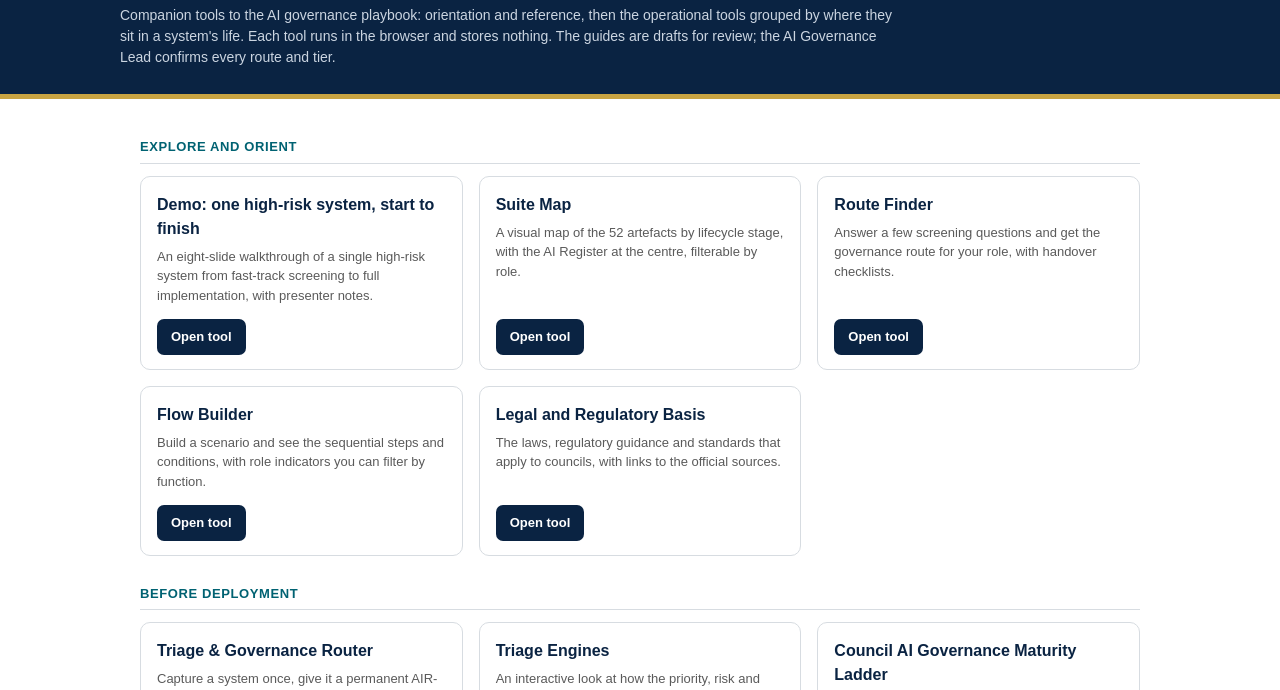
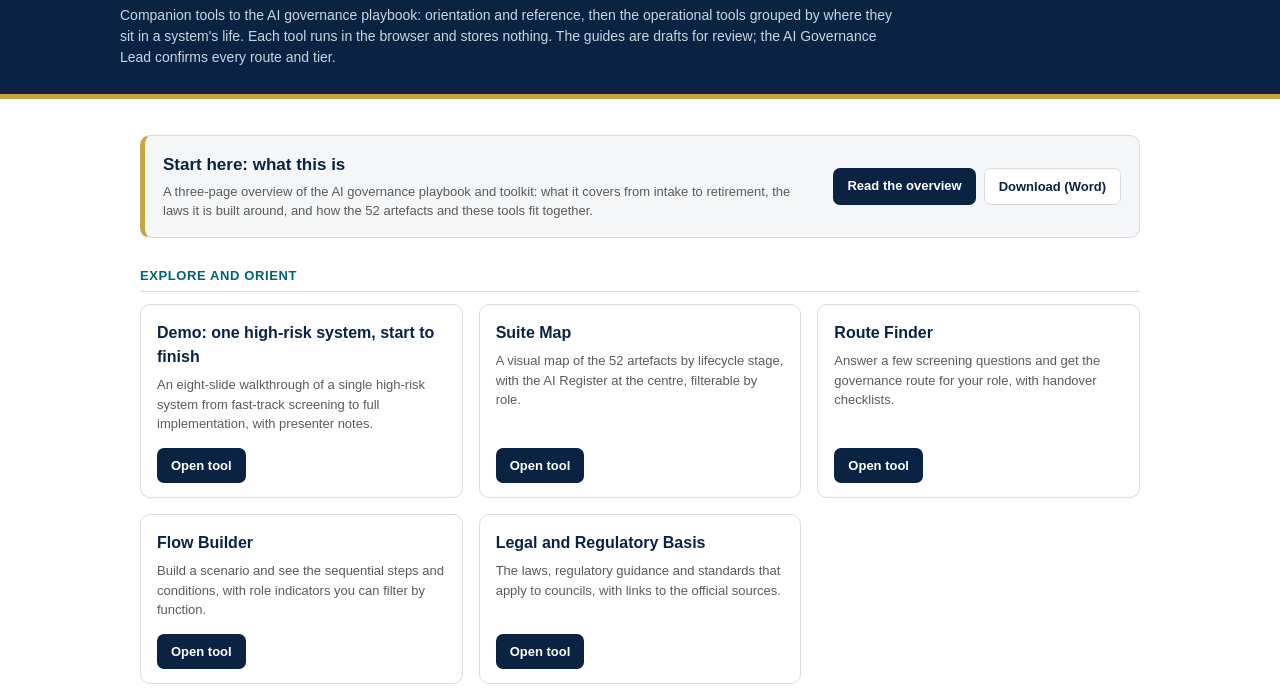
Before and after one commit to KimAbercromby/AIGovernanceSuiteTools, a plain HTML site: page index.html in a window 1280 px wide. Shown: the part 108-798 px from the top of the page. Drawn offline with Linux system fonts and the light colour scheme.

Commit message:
Home page: Start here panel with the AI Governance Overview (PDF and Word)

```diff
--- a/index.html
+++ b/index.html
@@ -24,6 +24,15 @@
   .card a.open{align-self:flex-start;text-decoration:none;font-size:13px;font-weight:700;color:#fff;background:var(--navy);padding:8px 14px;border-radius:7px}
   .card a.open:hover{background:var(--banner)}
   .card .soon{align-self:flex-start;font-size:12px;font-weight:700;color:var(--muted);background:var(--light);padding:8px 14px;border-radius:7px;border:1px dashed var(--line)}
+  .start{margin-top:26px;border:1px solid var(--line);border-left:5px solid var(--gold);border-radius:10px;padding:16px 18px;background:var(--light);display:flex;flex-wrap:wrap;gap:14px;align-items:center;justify-content:space-between}
+  .start .t{flex:1;min-width:260px}
+  .start h2{margin:0 0 4px;font-size:17px;color:var(--navy)}
+  .start p{margin:0;font-size:13px;color:var(--grey)}
+  .start .acts{display:flex;gap:8px;flex-wrap:wrap}
+  .start a{text-decoration:none;font-size:13px;font-weight:700;padding:8px 14px;border-radius:7px}
+  .start a.pri{color:#fff;background:var(--navy)}
+  .start a.pri:hover{background:var(--banner)}
+  .start a.sec{color:var(--navy);background:#fff;border:1px solid var(--line)}
   footer{max-width:1040px;margin:0 auto;padding:0 20px 46px;color:var(--grey);font-size:12px}
   footer .n{border-top:1px solid var(--line);padding-top:12px}
 </style>
@@ -37,7 +46,10 @@
   </div>
 </header>
 <div class="rule"></div>
-<main id="main"></main>
+<main id="main"><section class="start" aria-label="Start here">
+  <div class="t"><h2>Start here: what this is</h2><p>A three-page overview of the AI governance playbook and toolkit: what it covers from intake to retirement, the laws it is built around, and how the 52 artefacts and these tools fit together.</p></div>
+  <div class="acts"><a class="pri" href="docs/AI_Governance_Overview.pdf" target="_blank" rel="noopener">Read the overview</a><a class="sec" href="files/AI_Governance_Overview.docx" download>Download (Word)</a></div>
+</section></main>
 <footer><div class="n">Illustrative companions to the playbook, not production systems. They structure human judgement; they do not replace it. Built by Kim Abercromby.</div></footer>
 
 <script>
```
Also changed, not shown: 2 other files.
